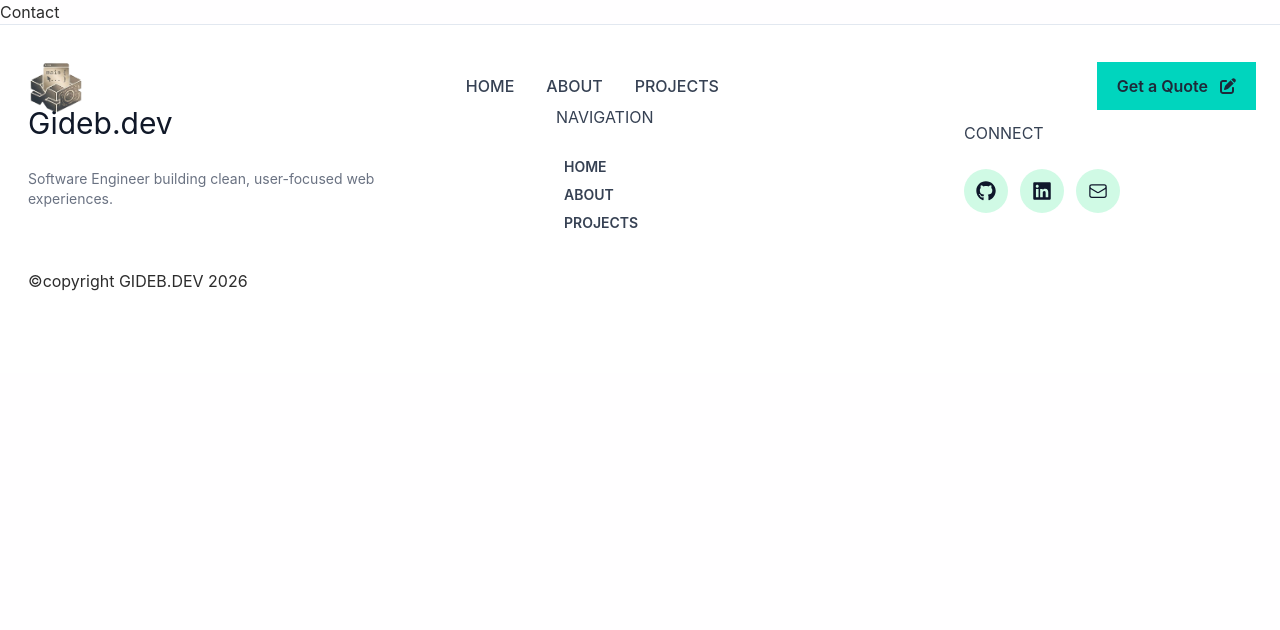
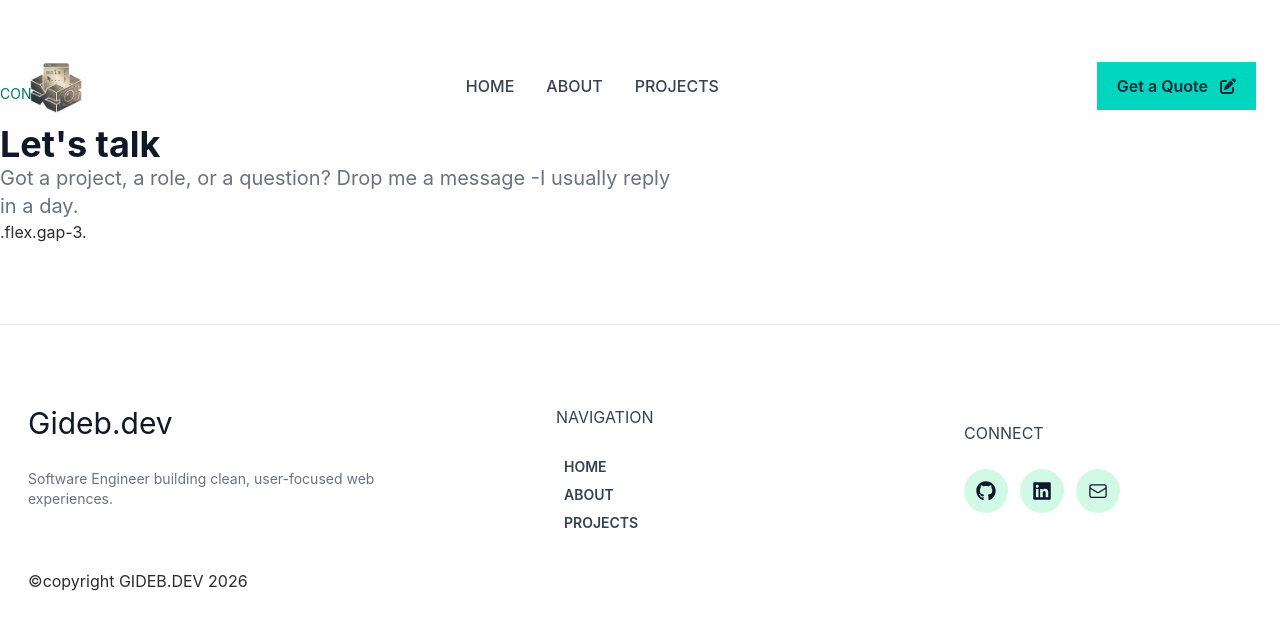
Before and after one commit to Gideb/Personal-Portfolio, a React (Vite) app: page /contact in a window 1280 px wide. Shown: the top 630 px of the page. Built offline with nearby package versions, Linux system fonts and the light colour scheme.

Commit message:
projects

```diff
--- a/src/components/sections/contact/Contact.jsx
+++ /dev/null
@@ -1,9 +0,0 @@
-import React from 'react'
-
-const Contact = () => {
-  return (
-    <div>Contact</div>
-  )
-}
-
-export default Contact
--- /dev/null
+++ b/src/components/sections/contact/ContactHero.jsx
@@ -0,0 +1,10 @@
+import { div } from "framer-motion/client";
+import React from "react";
+
+const ContactHero = () => {
+  return (
+   <div></div>
+  );
+};
+
+export default ContactHero;
--- /dev/null
+++ b/src/components/sections/contact/ContactPage.jsx
@@ -0,0 +1,30 @@
+import React from "react";
+import Heading from "../../Props/Heading";
+import Topic from "../../Props/Topic";
+import Subheading from "../../Props/Subheading";
+
+const ContactPage = () => {
+  return (
+    <section className="py-20 w-full">
+      <div className="max-w-7xl mx-auto-py-20 px-6"></div>
+
+      {/* hero */}
+      <div className="hero">
+        <Topic topic="contact" />
+        <Heading leftAlign title="Let's talk" />
+        <Subheading
+          leftAlign
+          description="Got a project, a role, or a question? Drop me a message -I usually reply in a day."
+        />
+      </div>
+
+
+      {/* details */}
+      <div className="flex flex-col gap-3">
+        .flex.gap-3.
+      </div>
+    </section>
+  );
+};
+
+export default ContactPage;
--- a/src/pages/CaseStudy.jsx
+++ b/src/pages/CaseStudy.jsx
@@ -151,10 +151,10 @@ const CaseStudy = () => {
 
         {/* next project button  */}
         <Link
-          to="/projects"
+          to="/projects/next"
           className="flex items-center gap-2 hover:gap-3 text-gray-600 hover:text-gray-400 transition-all duration-300 text-xs my-15 justify-end"
         >
-          <span>All Projects</span>
+          <span>Next Project</span>
           <FaArrowRight />
         </Link>
 
--- a/src/pages/Contact.jsx
+++ b/src/pages/Contact.jsx
@@ -1,9 +1,14 @@
-import React from 'react'
+import React from "react";
+import ContactHero from "../components/sections/contact/ContactHero";
+import ContactPage from "../components/sections/contact/ContactPage";
 
 const Contact = () => {
   return (
-    <div>Contact</div>
-  )
-}
+    <div>
+      <ContactHero />
+      <ContactPage />
+    </div>
+  );
+};
 
-export default Contact
+export default Contact;
```
